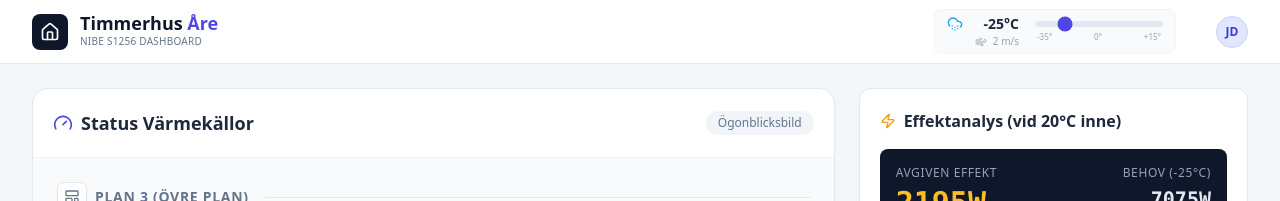
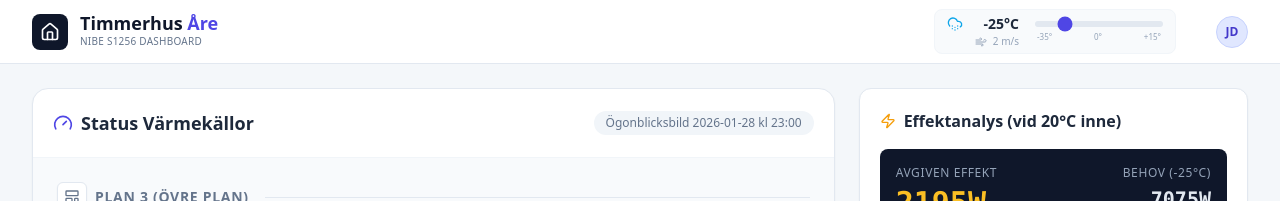
Before and after one commit to niclassoderbergs/nibe1256, a React (Vite) app: page / in a window 1280 px wide. Shown: the top 201 px of the page. Built offline with nearby package versions, Linux system fonts and the light colour scheme.

Commit message:
feat: Update status text in EmitterOverview
Updates the "Ögonblicksbild" text to include a specific timestamp, providing more context for the displayed heat source status.

```diff
--- a/components/EmitterOverview.tsx
+++ b/components/EmitterOverview.tsx
@@ -122,7 +122,7 @@ export const EmitterOverview: React.FC = () => {
           Status Värmekällor
         </h2>
         <div className="text-xs text-slate-500 bg-slate-100 px-3 py-1 rounded-full">
-            Ögonblicksbild
+            Ögonblicksbild 2026-01-28 kl 23:00
         </div>
       </div>
 
```
